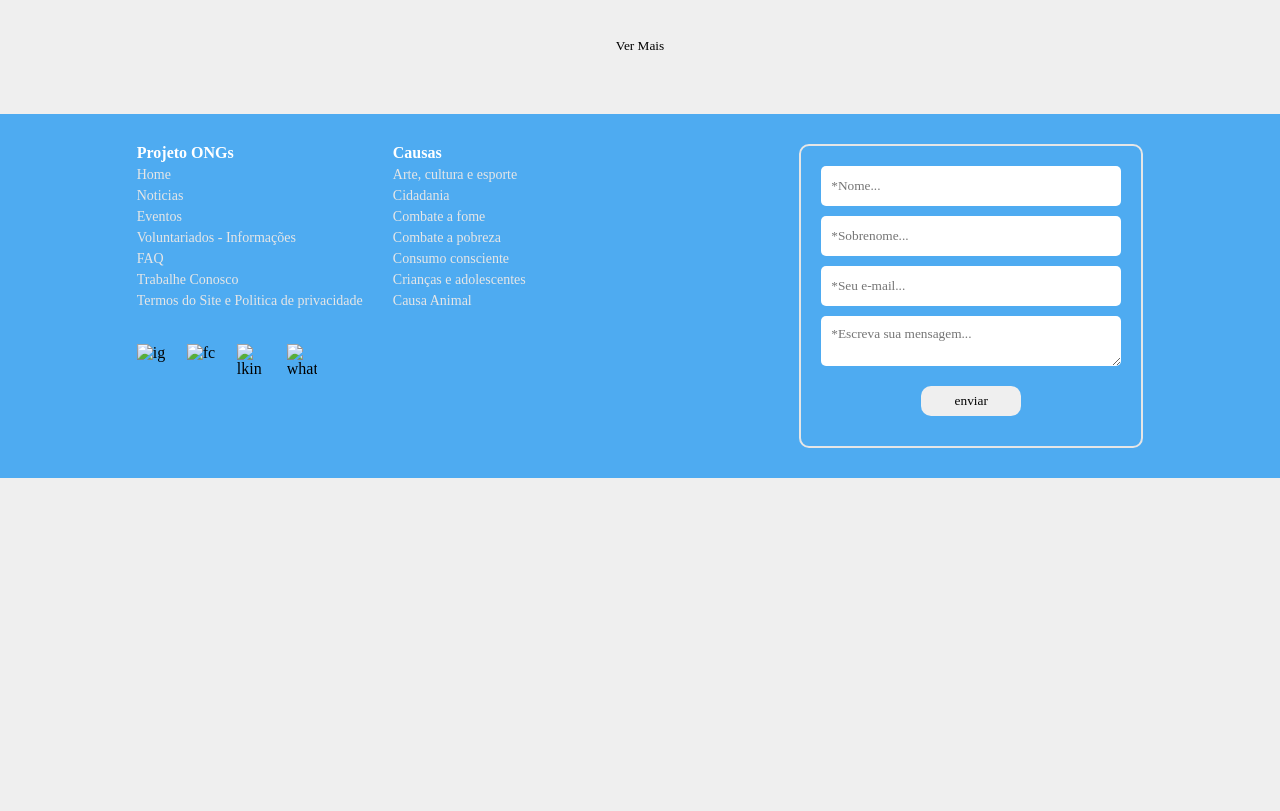
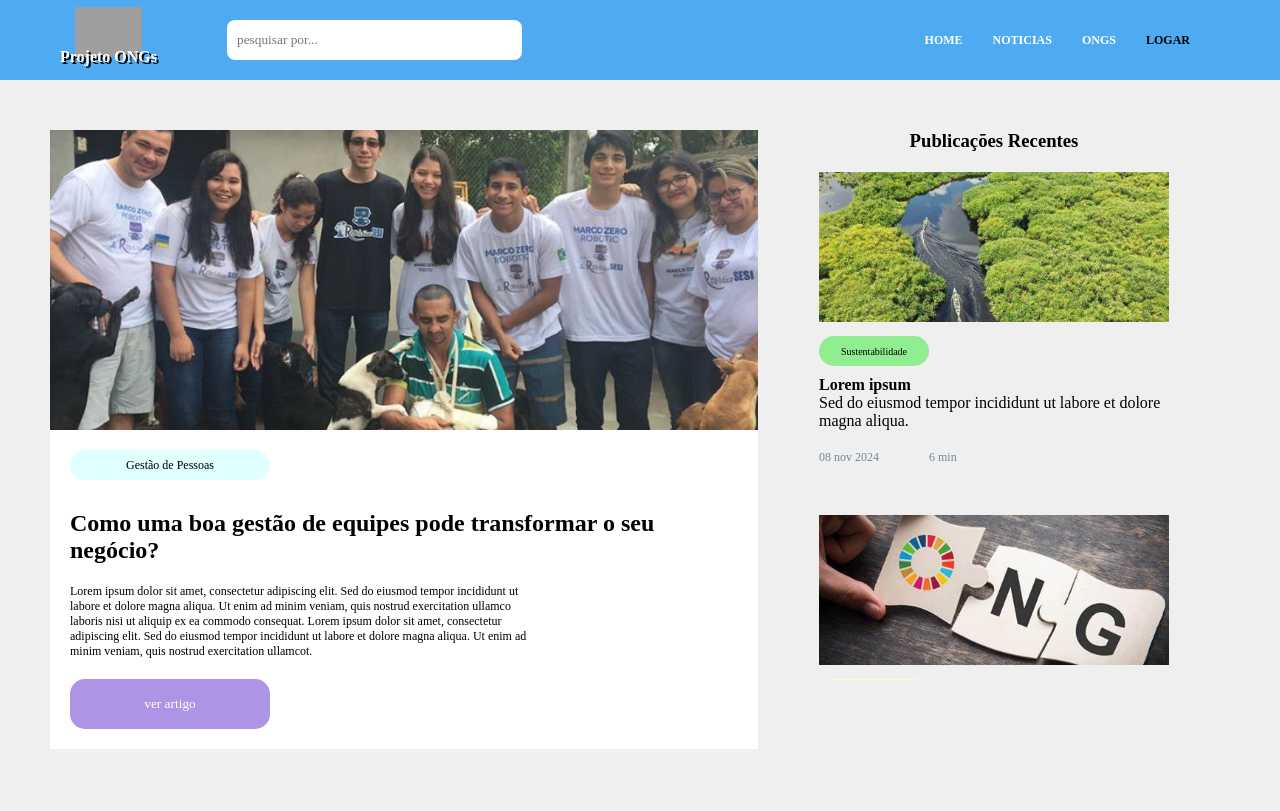
Before and after one commit to ICEI-PUC-Minas-PMV-SI/pmv-si-2024-2-pe1-t5-pmv-si-2024-2-pe1-t5_atual-WebApplicationProject-Template, a plain HTML site: page src/dicas-gestao/dicas-gestao.html in a window 1280 px wide. Shown: the top 811 px of the page. Drawn offline with Linux system fonts and the light colour scheme; files that its build step writes are made by us from their sources; grey boxes are pictures that could not be loaded.

Commit message:
add conteudo e estilização pag de dicas

```diff
--- /dev/null
+++ b/src/dicas-gestao/dicas-gestao.css
@@ -0,0 +1,117 @@
+main{
+  display: flex;
+  flex-direction: row;
+  align-items: start;
+  padding: 50px;
+  justify-content: space-between;
+}
+
+.art-principal{
+  display: flex;
+  flex-direction: column;
+  width: 60%;
+
+}
+
+.art-p-img{
+  width: 100%;
+  height: 300px;
+  object-fit: cover;
+}
+
+.art-p-right{
+  background-color: white;
+  display: flex;
+  flex-direction: column;
+  justify-content: center;
+  gap: 20px;
+  padding: 20px;
+  p{
+    font-size: 12px;
+    width: 70%;
+  }
+  button{
+    width: 200px;
+    height: 50px;
+    background-color: #AD94E5;
+    color: white;
+    border-radius: 15px;
+    cursor: pointer;
+  }
+}
+
+.sub-artigos-right{
+  width: 40%;
+  display: flex;
+  align-items: center;
+  gap: 20px;
+  flex-direction: column;
+  height: 550px;
+  overflow-y: auto;
+  button{
+    background-color: #AD94E5;
+    color: white;
+    padding: 10px 50px;
+    border-radius: 10px;
+    margin-top: 20px;
+  }
+}
+
+.div-artigos{
+  display: flex;
+  flex-wrap: wrap;
+  gap: 50px;
+  justify-content: center;
+}
+
+.sub-artigo{
+  width: 350px;
+  img{
+    width: 100%;
+    height: 150px;
+    object-fit: cover;
+    margin-bottom: 10px;
+    cursor: pointer;
+  }
+}
+
+.art-flags{
+  height: 30px;
+  width: 110px;
+  font-size: 10px;
+  align-items: center;
+  justify-content: center;
+  display: flex;
+  border-radius: 20px;
+  margin-bottom: 10px;
+}
+
+.sub-art-flag-gp{
+  background-color: lightcyan;
+}
+
+.sub-art-flag-adm{
+  background-color: lightblue;
+}
+
+.sub-art-flag-stb{
+  background-color: lightgreen;
+}
+
+.sub-art-flag-fin{
+  background-color: lightsalmon;
+}
+
+.sub-art-flag-emp{
+  background-color: lightgoldenrodyellow;
+}
+
+.sub-art-flags{
+  display: flex;
+  gap: 50px;
+  margin-top: 20px;
+  p{
+    color: lightslategray;
+    font-size: 12px;
+  }
+}
--- a/src/dicas-gestao/dicas-gestao.html
+++ b/src/dicas-gestao/dicas-gestao.html
@@ -5,35 +5,109 @@
   <meta charset="UTF-8">
   <meta name="viewport" content="width=device-width, initial-scale=1.0">
   <title>Document</title>
-  <link rel="stylesheet" href="./gerais/geral.css">
+  <link rel="stylesheet" href="../gerais/geral.css">
+  <link rel="stylesheet" href="./dicas-gestao.css">
 </head>
 
 <body>
-  <script src="./header.js"></script>
+  <script src="../../header.js"></script>
   <div id="header-placeholder"></div>
 
   <main>
-    <div>
-      <img src="" alt="">
-      <h2></h2>
-      <p></p>
+    <div class="art-principal">
+      <img class="art-p-img" src="../img/ong-4.png" alt="">
+      <div class="art-p-right">
+        <p style="width: 200px;" class="art-flags sub-art-flag-gp">Gestão de Pessoas</p>
+        <h2>Como uma boa gestão de equipes pode transformar o seu negócio?</h2>
+        <p>Lorem ipsum dolor sit amet, consectetur adipiscing elit. Sed do eiusmod tempor incididunt ut labore et dolore magna aliqua. Ut enim ad minim veniam, quis nostrud exercitation ullamco laboris nisi ut aliquip ex ea commodo consequat. Lorem ipsum dolor sit amet, consectetur adipiscing elit. Sed do eiusmod tempor incididunt ut labore et dolore magna aliqua. Ut enim ad minim veniam, quis nostrud exercitation ullamcot.</p>
+        <button>ver artigo</button>
+      </div>
     </div>
 
-    <section>
-      <div>
-        <img src="" alt="">
-        <p></p>
-        <p></p>
+    <section class="sub-artigos-right">
+      <h3>Publicações Recentes</h3>
+      <div class="div-artigos">
+        <div class="sub-artigo">
+          <img class="sub-art-img" src="../imgNoticia/Rio.jpeg" alt="">
+          <p class="art-flags sub-art-flag-stb">Sustentabilidade</p>
+          <h4>Lorem ipsum</h4>
+          <p>Sed do eiusmod tempor incididunt ut labore et dolore magna aliqua.</p>
+          <div class="sub-art-flags">
+            <p>08 nov 2024</p>
+            <p>6 min</p>
+          </div>
+        </div>
+        <div class="sub-artigo">
+          <img src="../imgNoticia/ONGs.jpeg" alt="">
+          <p class="art-flags sub-art-flag-emp">Empreendendorismo</p>
+          <h4>Lorem ipsum</h4>
+          <p>Sed do eiusmod tempor incididunt ut labore et dolore magna aliqua.</p>
+          <div class="sub-art-flags">
+            <p>07 nov 2024</p>
+            <p>9 min</p>
+          </div>
+        </div>
+        <div class="sub-artigo">
+          <img src="../img/ong-1.png" alt="">
+          <p class="art-flags sub-art-flag-adm">Administração</p>
+          <h4>Lorem ipsum</h4>
+          <p>Sed do eiusmod tempor incididunt ut labore et dolore magna aliqua.</p>
+          <div class="sub-art-flags">
+            <p>01 nov 2024</p>
+            <p>11 min</p>
+          </div>
+        </div>
+        <div class="sub-artigo">
+          <img src="../img/ong-5.png" alt="">
+          <p class="art-flags sub-art-flag-adm">Administração</p>
+          <h4>Lorem ipsum</h4>
+          <p>Sed do eiusmod tempor incididunt ut labore et dolore magna aliqua.</p>
+          <div class="sub-art-flags">
+            <p>23 out 2024</p>
+            <p>8 min</p>
+          </div>
+        </div>
+        <div class="sub-artigo">
+          <img src="../img/ong-2.png" alt="">
+          <p class="art-flags sub-art-flag-gp">Gestão de Pessoas</p>
+          <h4>Lorem ipsum</h4>
+          <p>Sed do eiusmod tempor incididunt ut labore et dolore magna aliqua.</p>
+          <div class="sub-art-flags">
+            <p>21 out 2024</p>
+            <p>6 min</p>
+          </div>
+        </div>
+        <div class="sub-artigo">
+          <img src="../imgNoticia/menino.jpg" alt="">
+          <p class="art-flags sub-art-flag-stb">Sustentabilidade</p>
+          <h4>Lorem ipsum</h4>
+          <p>Sed do eiusmod tempor incididunt ut labore et dolore magna aliqua.</p>
+          <div class="sub-art-flags">
+            <p>15 out 2024</p>
+            <p>8 min</p>
+          </div>
+        </div>
+        <div class="sub-artigo">
+          <img src="../imgNoticia/Mulher.jpg" alt="">
+          <p class="art-flags sub-art-flag-fin">Finanças</p>
+          <h4>Lorem ipsum</h4>
+          <p>Sed do eiusmod tempor incididunt ut labore et dolore magna aliqua.</p>
+          <div class="sub-art-flags">
+            <p>10 out 2024</p>
+            <p>15 min</p>
+          </div>
+        </div>
+        <div class="sub-artigo">
+          <img src="../imgNoticia/coracao.jpg" alt="">
+          <p class="art-flags sub-art-flag-fin">Finanças</p>
+          <h4>Lorem ipsum</h4>
+          <p>Sed do eiusmod tempor incididunt ut labore et dolore magna aliqua.</p>
+          <div class="sub-art-flags">
+            <p>7 out 2024</p>
+            <p>12 min</p>
+          </div>
+        </div>
       </div>
-      <div></div>
-      <div></div>
-      <div></div>
-      <div></div>
-      <div></div>
-      <div></div>
-      <div></div>
-      <div></div>
-
       <button>Ver Mais</button>
     </section>
   </main>
@@ -50,10 +124,10 @@
         <a href="">Trabalhe Conosco</a>
         <a href="">Termos do Site e Politica de privacidade</a>
         <section id="footer-redes">
-          <img src="./img/insta-b.png" alt="ig">
-          <img src="./img/face-b.png" alt="fc">
-          <img src="./img/lkn-b.png" alt="lkin">
-          <img src="./img/wpp-b.png" alt="whatsapp">
+          <img src="../img/insta-b.png" alt="ig">
+          <img src="../img/face-b.png" alt="fc">
+          <img src="../img/lkn-b.png" alt="lkin">
+          <img src="../img/wpp-b.png" alt="whatsapp">
         </section>
       </div>
       <div id="footer-infos">
```
